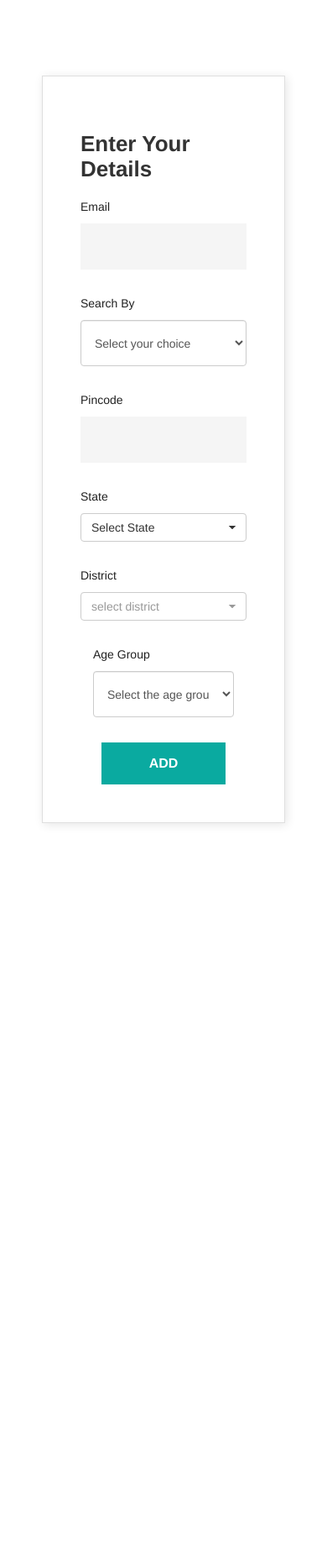
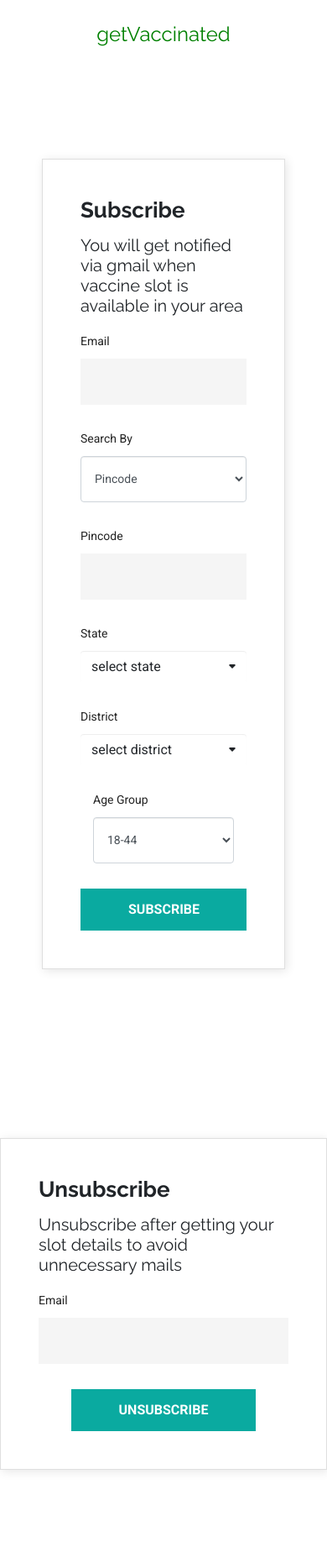
Before and after one commit to karmpatel216/vaccine-slot-notifier, a Flask app: page / in a window 390 px wide; the page is wider, and only the part inside the window is pictured. Shown: that part at 84% size. Before the commit the page ends 982 px from the top of that part, so only its background shows below. Run offline with Flask 2, Linux system fonts and the light colour scheme; some libraries are stand-ins or nearby versions.

Commit message:
unsubscribe added

```diff
--- a/app.py
+++ b/app.py
@@ -6,6 +6,7 @@ from datetime import datetime
 import pickle
 from flask_mail import Mail, Message
 import os
+import re
 
 app = Flask(__name__)
 app.config['SQLALCHEMY_DATABASE_URI'] = 'sqlite:///vaccine.db'
@@ -45,11 +46,42 @@ def home():
     states = district_ids.keys()
     if request.method == "POST":
         email = request.form["email"]
+        regex = '^(\w|\.|\_|\-)+[@](\w|\_|\-|\.)+[.]\w{2,3}$'
+        if not (re.search(regex, email)):
+            flash("Enter Valid Email id","danger")
+            return redirect(url_for("home"))
+
         by = request.form["by"]
         pin = request.form["pin"]
         state = request.form["state"]
         district = request.form["district"]
+        if by == "Pincode":
+            district = ""
+            state = ""
+            if len(pin) == 6:
+                try:
+                    int(pin)
+                except:
+                    flash("enter valid pincode","danger")
+                    return redirect(url_for("home"))
+            else:
+                flash("enter valid pincode", "danger")
+                return redirect(url_for("home"))
+        else:
+            pin = ""
+            if state == "select state":
+                flash("select state","danger")
+                return redirect(url_for("home"))
+            else:
+                if district == "select district":
+                    flash("select district","danger")
+                    return redirect(url_for("home"))
+
         age = request.form["age"]
+
+        if data.query.filter_by(email=email).first():
+            flash("email id already taken","danger")
+            return redirect(url_for("home"))
 
         row = data(by=by, pin=pin,district=district,state=state,min_age=age,email=email)
         db.session.add(row)
@@ -81,6 +113,36 @@ def home():
         return redirect(url_for("home"))
 
     return render_template("index.html",states=states)
+@app.route("/unsubscribe",methods=["POST","GET"])
+def unsubscribe():
+    if request.method == 'POST':
+        email = request.form["email"]
+        regex = '^(\w|\.|\_|\-)+[@](\w|\_|\-|\.)+[.]\w{2,3}$'
+        if not (re.search(regex, email)):
+            flash("Enter Valid Email id", "danger")
+            return redirect(url_for("home"))
+
+        row = data.query.filter_by(email=email)
+        if row.first():
+            row.delete()
+            db.session.commit()
+            objects = pickle.load(open(os.path.join(current_path, "pickleobjs"), "rb"))
+            print(f"before:{objects}")
+            try:
+                del objects[email]
+                pickle.dump(objects, open(os.path.join(current_path, "pickleobjs"), "wb"))
+            except:
+                print("key not found")
+            print(f"after:{objects}")
+            flash("Unsubscibed!","success")
+        else:
+            flash("Email id does not exist!","danger")
+
+    return redirect(url_for("home"))
+        #delete from database
+
+
+
 
 @app.route("/district",methods=["POST","GET"])
 def carbrand():
--- a/templates/index.html
+++ b/templates/index.html
@@ -6,7 +6,7 @@
 <head>
     <meta charset="utf-8">
     <meta http-equiv="x-ua-compatible" content="ie=edge">
-    <title>Smart Attendance</title>
+    <title>GetVaccinated</title>
     <meta name="description" content="">
     <meta name="viewport" content="width=device-width, initial-scale=1">
 
@@ -25,12 +25,60 @@
     <link rel="stylesheet" href="https://maxcdn.bootstrapcdn.com/bootstrap/3.4.1/css/bootstrap.min.css" />
     <link rel="stylesheet" href="https://cdnjs.cloudflare.com/ajax/libs/bootstrap-select/1.12.2/css/bootstrap-select.min.css" />
     <!-- Color Css Files End -->
+        <!-- Favicon
+    ============================================ -->
+
+
+    <!-- master CSS
+    ============================================ -->
+    <link rel="stylesheet" href="{{url_for('static', filename = 'master.css') }}">
+
+    <!-- Color Css Files Start -->
+    <link rel="alternate stylesheet" type="text/css" href="{{url_for('static', filename = 'switcher/color-one.css') }}"
+        title="color-one" media="screen" />
+    <link rel="alternate stylesheet" type="text/css" href="{{url_for('static', filename = 'switcher/pattren1.css') }}"
+        title="pattren1" media="screen" />
+    <link rel="alternate stylesheet" type="text/css"
+        href="{{url_for('static', filename = 'switcher/background1.css') }}" title="background1" media="screen" />
 
 </head>
 
 <body>
         <script src="{{url_for('static', filename = 'js/jquery.js') }}"></script>
-        <section class="donate-page-area pt-90 pb-80">
+         <!-- End header top -->
+            <!-- Start main menu area -->
+            <div class="main-menu-area" id="sticker">
+                <div class="container">
+                    <div class="row">
+                        <div class="col-md-3 col-xs-12">
+                            <div class="logo ptb-32">
+                                <a href= "{{ url_for('home') }}">
+                                    <h4 style="color:green;">getVaccinated</h4>
+                                </a>
+                            </div>
+                        </div>
+                        <div class="col-md-9 col-xs-12">
+                            <div class="main-menu">
+                                <nav>
+                                    <ul>
+                                        <li><a href="#subscribe">Subscribe</a>
+                                        <li class="mega-menu"><a href="#unsubscribe">Unsubscribe</a>
+                                        </li>
+
+                                    </ul>
+                                </nav>
+                            </div>
+
+                        </div>
+                    </div>
+                </div>
+            </div>
+        <section class="donate-page-area pt-90 pb-80" id="subscribe">
+         <!-- Start main area -->
+    <div class="main-area">
+        <!-- Start header -->
+        <header>
+
 
 
             <div class="container">
@@ -48,7 +96,8 @@
                         <div class="donate-content">
                             <div class="donate-form-container">
                                 <div class="donate-form-title">
-                                    <h3>Enter Your Details</h3>
+                                    <h3>Subscribe</h3>
+                                    <h5>You will get notified via gmail when vaccine slot is available in your area</h5>
                                 </div>
                                 <div class="donation-form quick-donation-section donate-page">
                                     <form action="/" class="form" method="POST">
@@ -67,7 +116,6 @@
                                                     <div class="single-input mb-30">
                                                         <label>Search By</label><br />
                                                         <select name = "by" class="form-control" style="height: 55px; font-size: 14px;">
-                                                            <option selected>Select your choice</option>
 															<option>Pincode</option>
 															<option>Area</option>
                                                         </select>
@@ -87,7 +135,7 @@
                                                     <div class="single-input mb-30">
                                                         <label>State</label><br />
                                                         <select data-live-search="true" id="state" name = "state" class="form-control" style="height: 55px; font-size: 14px;">
-                                                            <option selected>Select State</option>
+                                                            <option selected>select state</option>
                                                             {% for state in states %}
 															<option>{{ state }}</option>
 
@@ -99,8 +147,8 @@
 												<div class="col-lg-6">
                                                     <div class="single-input mb-30">
                                                         <label >District</label>
-                                                        <select data-live-search="true" id="district" name="district" class="form-control" title="select district" style="height:55px; font-size: 14px;" >
-
+                                                        <select data-live-search="true" id="district" name="district" class="form-control" style="height:55px; font-size: 14px;" >
+                                                        <option>select district</option>
                                                         </select>
                                                     </div>
                                                 </div>
@@ -146,10 +194,8 @@
                                                     <div class="single-input mb-30">
                                                         <label>Age Group</label><br />
                                                         <select name = "age" class="form-control" style="height: 55px; font-size: 14px;">
-                                                            <option selected>Select the age group</option>
-
                                                             <option>45+</option>
-															<option>18-44</option>
+															<option selected >18-44</option>
 
                                                         </select>
                                                     </div>
@@ -161,7 +207,43 @@
 
 
                                         <div class="donate-btn text-center">
-                                            <button type="submit">Add</button>
+                                            <button type="submit">Subscribe</button>
+                                        </div>
+                                    </form>
+                                </div>
+                            </div>
+                        </div>
+                    </div>
+                </div>
+            </div>
+        </section>
+         <section class="donate-page-area pt-90 pb-80" id="unsubscribe">
+
+
+
+                <div class="row">
+                    <div class="col-lg-9 col-md-12 ml-auto mr-auto">
+                        <div class="donate-content">
+                            <div class="donate-form-container">
+                                <div class="donate-form-title">
+                                    <h3>Unsubscribe</h3>
+                                    <h5>Unsubscribe after getting your slot details to avoid unnecessary mails</h5>
+                                </div>
+                                <div class="donation-form quick-donation-section donate-page">
+                                    <form action="/unsubscribe" class="form" method="POST">
+
+                                        <div class="tg-donetship">
+                                            <div class="row">
+                                                <div class="col-lg-12">
+                                                    <div class="single-input mb-30" style="width: 1000px">
+                                                        <label >Email</label>
+                                                        <input type="text" name="email">
+                                                    </div>
+                                                </div>
+                                            </div>
+                                        </div>
+                                        <div class="donate-btn text-center">
+                                            <button type="submit">Unsubscribe</button>
                                         </div>
                                     </form>
                                 </div>
```
Also changed, not shown: slot/VaccineSlot.py (+14 -6 lines), vaccine.db, 1 other file.
